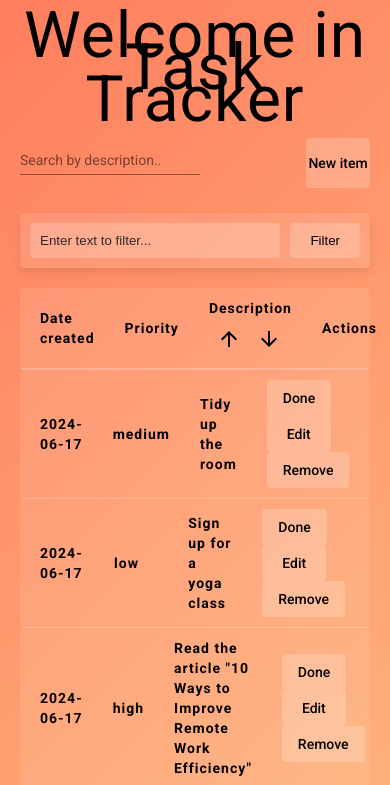
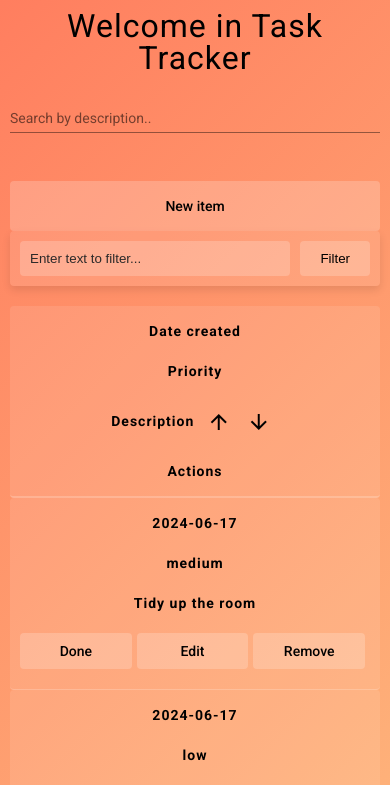
Before and after one commit to myma7/task-tracker, an Angular app in the folder task-tracker/: page /task-list in a window 390 px wide. Shown: the top 785 px of the page. Built offline with nearby package versions, Linux system fonts and the light colour scheme.

Commit message:
Adding RWD for mobile

```diff
--- a/task-tracker/src/app/task-list/task-list.component.scss
+++ b/task-tracker/src/app/task-list/task-list.component.scss
@@ -82,3 +82,50 @@
 .button_new_item:hover {
     background: rgba(255, 255, 255, 0.3);
 }
+
+@media (max-width: 768px) {
+
+
+    .task-list {
+        padding: 10px;
+        height: 100vh;
+    }
+
+    .task-list__title {
+        font-size: 2rem;
+    }
+
+    .task-list__search-form {
+        flex-direction: column;
+        align-items: stretch;
+    }
+
+    .task-list__header, .task-list__item {
+        grid-template-columns: 1fr;
+    }
+
+    .task-list__header-item, .task-item__date, .task-item__priority, .task-item__description, .task-item__actions {
+        padding: 5px 0;
+        text-align: center;
+    }
+
+    .task-item__actions {
+        display: flex;
+        justify-content: center;
+    }
+
+    .task-item__actions button {
+        width: 100%;
+        margin-bottom: 5px;
+    }
+
+    .task-list__search-container {
+        flex-direction: column;
+        align-items: stretch;
+    }
+
+    .button_new_item {
+        width: 100%;
+        margin-top: 10px;
+    }
+}
```
